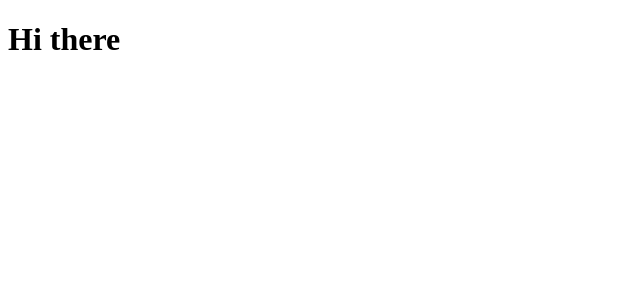
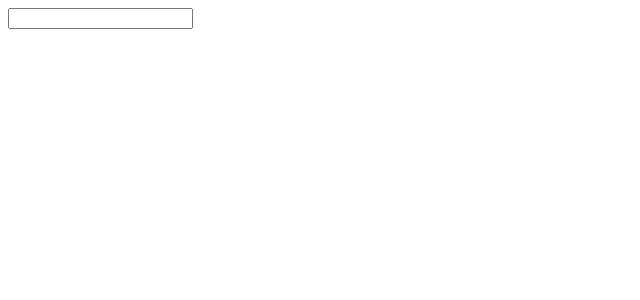
Before and after one commit to reyeskevin9767/pics-project, a React (Create React App) app: page / in a window 1280 px wide. Shown: the top 300 px of the page, without its empty margins (0-640 px from the left). Built offline with nearby package versions, Linux system fonts and the light colour scheme.

Commit message:
add input

```diff
--- a/src/components/App.js
+++ b/src/components/App.js
@@ -1,7 +1,9 @@
 import React from 'react';
+import SearchBar from './SearchBar'
 
+// Function Component
 const App = () => {
-  return <h1>Hi there</h1>;
+  return <SearchBar />;
 };
 
 export default App;
--- a/src/components/SearchBar.js
+++ b/src/components/SearchBar.js
@@ -1,8 +1,15 @@
 import React from 'react';
 
+// Class Funcition
 class SearchBar extends React.Component {
   render() {
-    return <div>Hello</div>;
+    return (
+      <div>
+        <form>
+          <input type="text" />
+        </form>
+      </div>
+    );
   }
 }
 
```
